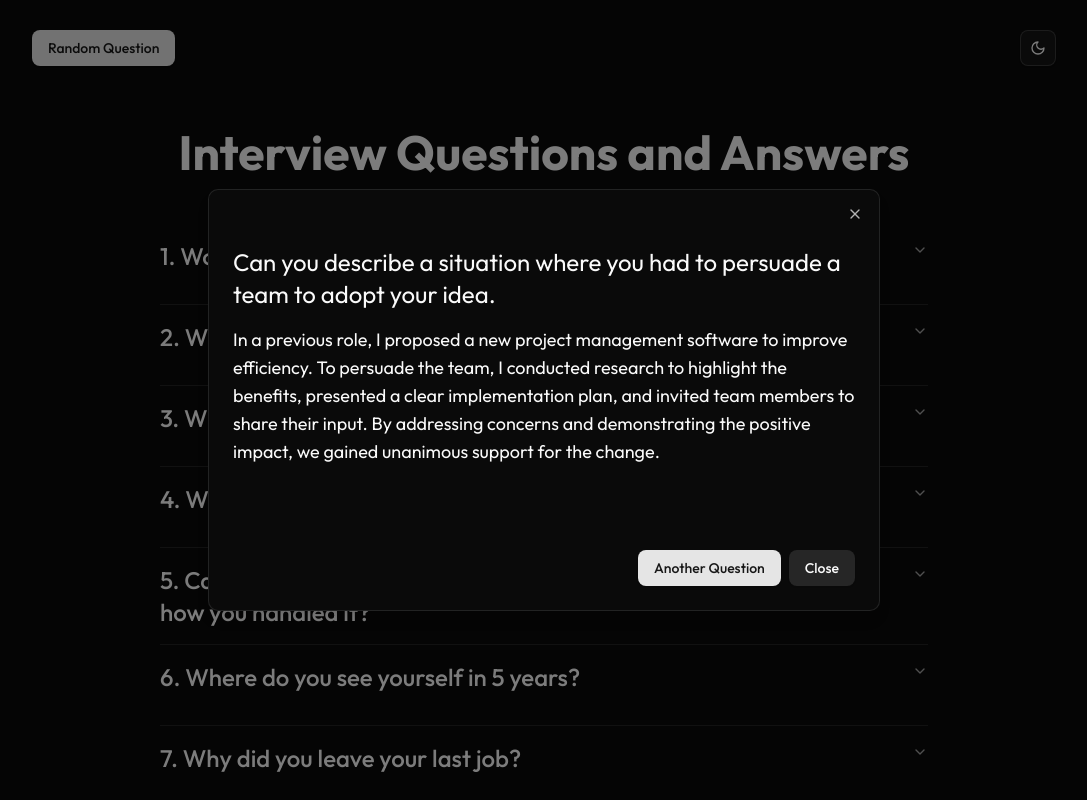
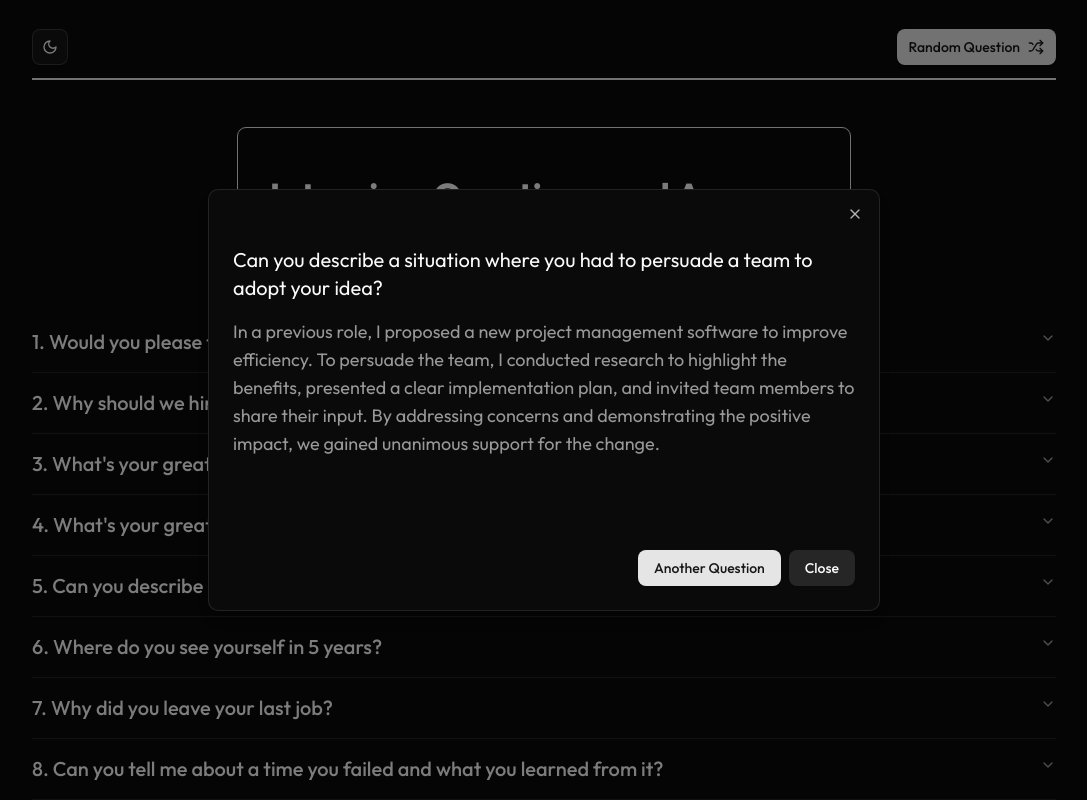
Before and after one commit to tttinh/interview-qa, a React (Vite) app: page / in a window 1280 px wide. Both pictures are taken after a click on the button "Random Question". Shown: the top 800 px of the page, without its empty margins (96-1183 px from the left). Built offline with nearby package versions, Linux system fonts and the light colour scheme.

Commit message:
Refactor.

```diff
--- a/package.json
+++ b/package.json
@@ -14,8 +14,10 @@
   },
   "dependencies": {
     "@radix-ui/react-accordion": "^1.2.10",
+    "@radix-ui/react-avatar": "^1.1.9",
     "@radix-ui/react-dialog": "^1.1.13",
     "@radix-ui/react-dropdown-menu": "^2.1.14",
+    "@radix-ui/react-hover-card": "^1.1.13",
     "@radix-ui/react-slot": "^1.2.2",
     "@tailwindcss/vite": "^4.1.6",
     "class-variance-authority": "^0.7.1",
--- a/src/app.jsx
+++ b/src/app.jsx
@@ -1,40 +1,25 @@
-import {
-  Accordion,
-  AccordionContent,
-  AccordionItem,
-  AccordionTrigger,
-} from '@/components/ui/accordion';
-
 import { questions } from '@/assets/data';
 import { ThemeProvider } from '@/components/theme-provider';
 import { ModeToggle } from '@/components/mode-toggle';
-import { RandomQuestion } from './components/random-question';
+import QuestionButton from '@/components/question-button';
+import QuestionCard from '@/components/question-card';
+import TitleCard from './components/title-card';
 
 const App = () => {
   return (
     <ThemeProvider defaultTheme="dark" storageKey="vite-ui-theme">
       <main className="container-auto">
-        <header className="flex h-16 w-full items-center justify-between gap-4">
-          <RandomQuestion items={questions} />
+        <header className="border-b-primary flex h-16 w-full items-center justify-between gap-4 border-b-2">
           <ModeToggle />
+          <QuestionButton questions={questions} />
         </header>
 
-        <section className="flex-center flex-col">
-          <h1 className="py-12 text-3xl font-bold sm:text-4xl md:text-5xl">
-            Interview Questions and Answers
-          </h1>
-          <Accordion type="single" collapsible className="w-full max-w-3xl">
-            {questions.map((item, index) => (
-              <AccordionItem key={index} value={`item-${index}`}>
-                <AccordionTrigger className="min-h-20 cursor-pointer text-lg sm:text-xl md:text-2xl">
-                  {`${index + 1}. ${item.question}`}
-                </AccordionTrigger>
-                <AccordionContent className="text-sm sm:text-lg">
-                  {item.answer}
-                </AccordionContent>
-              </AccordionItem>
-            ))}
-          </Accordion>
+        <section className="flex-center flex-col gap-12 py-12">
+          <TitleCard
+            title="Interview Questions and Answers"
+            description="That's a really interesting question and I wish I knew the answer. I don't. I can only guess. In my opinion, I think..."
+          />
+          <QuestionCard questions={questions} />
         </section>
       </main>
     </ThemeProvider>
--- a/src/assets/data.js
+++ b/src/assets/data.js
@@ -227,7 +227,7 @@ projects.`,
   },
   {
     question: `Can you describe a situation where you had to persuade a team to
-adopt your idea.`,
+adopt your idea?`,
     answer: `In a previous role, I proposed a new project
 management software to improve efficiency. To persuade
 the team, I conducted research to highlight the benefits,
@@ -310,7 +310,7 @@ positive work environment.`,
   },
   {
     question: `Can you describe a situation where you had to handle confidential
-information.`,
+information?`,
     answer: `In my previous role, I was entrusted with
 confidential client data. I ensured its security by following
 strict protocols, limiting access to authorized personnel,
--- a/src/components/random-question.jsx
+++ b/src/components/question-button.jsx
@@ -6,24 +6,29 @@ import {
   DialogTrigger,
   DialogClose,
 } from '@/components/ui/dialog';
+import { Shuffle } from 'lucide-react';
 import { useState } from 'react';
 
-export function RandomQuestion({ items }) {
+const QuestionButton = ({ questions }) => {
   const [id, setID] = useState(0);
 
   const handleClick = () => {
-    setID(Math.floor(Math.random() * items.length));
+    setID(Math.floor(Math.random() * questions.length));
   };
 
   return (
     <Dialog>
       <DialogTrigger asChild>
-        <Button onClick={handleClick}>Random Question</Button>
+        <Button onClick={handleClick}>
+          Random Question <Shuffle />
+        </Button>
       </DialogTrigger>
       <DialogContent className="sm:max-w-2xl">
         <div className="flex min-h-[320px] flex-col gap-4 py-8">
-          <h1 className="text-2xl">{items[id].question}</h1>
-          <p className="text-lg">{items[id].answer}</p>
+          <h1 className="text-lg sm:text-xl">{questions[id].question}</h1>
+          <p className="text-primary/65 text-sm sm:text-lg">
+            {questions[id].answer}
+          </p>
         </div>
         <DialogFooter>
           <Button onClick={handleClick}>Another Question</Button>
@@ -34,4 +39,6 @@ export function RandomQuestion({ items }) {
       </DialogContent>
     </Dialog>
   );
-}
+};
+
+export default QuestionButton;
--- /dev/null
+++ b/src/components/question-card.jsx
@@ -0,0 +1,27 @@
+import {
+  Accordion,
+  AccordionContent,
+  AccordionItem,
+  AccordionTrigger,
+} from '@/components/ui/accordion';
+
+const QuestionCard = ({ questions }) => {
+  return (
+    <>
+      <Accordion type="single" collapsible className="w-full max-w-5xl">
+        {questions.map((item, index) => (
+          <AccordionItem key={index} value={`item-${index}`}>
+            <AccordionTrigger className="cursor-pointer text-lg sm:text-xl">
+              {`${index + 1}. ${item.question}`}
+            </AccordionTrigger>
+            <AccordionContent className="text-primary/65 text-sm sm:text-lg">
+              {item.answer}
+            </AccordionContent>
+          </AccordionItem>
+        ))}
+      </Accordion>
+    </>
+  );
+};
+
+export default QuestionCard;
--- /dev/null
+++ b/src/components/title-card.jsx
@@ -0,0 +1,30 @@
+import { Avatar, AvatarFallback, AvatarImage } from '@/components/ui/avatar';
+
+import {
+  HoverCard,
+  HoverCardContent,
+  HoverCardTrigger,
+} from '@/components/ui/hover-card';
+
+const TitleCard = ({ title, description }) => {
+  return (
+    <HoverCard>
+      <HoverCardTrigger asChild>
+        <h1 className="outline-primary rounded-md px-8 py-12 text-3xl font-bold outline hover:outline-4 sm:text-4xl">
+          {title}
+        </h1>
+      </HoverCardTrigger>
+      <HoverCardContent className="w-80">
+        <div className="flex justify-between space-x-4">
+          <Avatar>
+            <AvatarImage src="https://github.com/shadcn.png" />
+            <AvatarFallback>ME</AvatarFallback>
+          </Avatar>
+          <p>{description}</p>
+        </div>
+      </HoverCardContent>
+    </HoverCard>
+  );
+};
+
+export default TitleCard;
--- /dev/null
+++ b/src/components/ui/avatar.jsx
@@ -0,0 +1,45 @@
+import * as React from "react"
+import * as AvatarPrimitive from "@radix-ui/react-avatar"
+
+import { cn } from "@/lib/utils"
+
+function Avatar({
+  className,
+  ...props
+}) {
+  return (
+    (<AvatarPrimitive.Root
+      data-slot="avatar"
+      className={cn("relative flex size-8 shrink-0 overflow-hidden rounded-full", className)}
+      {...props} />)
+  );
+}
+
+function AvatarImage({
+  className,
+  ...props
+}) {
+  return (
+    (<AvatarPrimitive.Image
+      data-slot="avatar-image"
+      className={cn("aspect-square size-full", className)}
+      {...props} />)
+  );
+}
+
+function AvatarFallback({
+  className,
+  ...props
+}) {
+  return (
+    (<AvatarPrimitive.Fallback
+      data-slot="avatar-fallback"
+      className={cn(
+        "bg-muted flex size-full items-center justify-center rounded-full",
+        className
+      )}
+      {...props} />)
+  );
+}
+
+export { Avatar, AvatarImage, AvatarFallback }
--- /dev/null
+++ b/src/components/ui/hover-card.jsx
@@ -0,0 +1,39 @@
+import * as React from "react"
+import * as HoverCardPrimitive from "@radix-ui/react-hover-card"
+
+import { cn } from "@/lib/utils"
+
+function HoverCard({
+  ...props
+}) {
+  return <HoverCardPrimitive.Root data-slot="hover-card" {...props} />;
+}
+
+function HoverCardTrigger({
+  ...props
+}) {
+  return (<HoverCardPrimitive.Trigger data-slot="hover-card-trigger" {...props} />);
+}
+
+function HoverCardContent({
+  className,
+  align = "center",
+  sideOffset = 4,
+  ...props
+}) {
+  return (
+    (<HoverCardPrimitive.Portal data-slot="hover-card-portal">
+      <HoverCardPrimitive.Content
+        data-slot="hover-card-content"
+        align={align}
+        sideOffset={sideOffset}
+        className={cn(
+          "bg-popover text-popover-foreground data-[state=open]:animate-in data-[state=closed]:animate-out data-[state=closed]:fade-out-0 data-[state=open]:fade-in-0 data-[state=closed]:zoom-out-95 data-[state=open]:zoom-in-95 data-[side=bottom]:slide-in-from-top-2 data-[side=left]:slide-in-from-right-2 data-[side=right]:slide-in-from-left-2 data-[side=top]:slide-in-from-bottom-2 z-50 w-64 origin-(--radix-hover-card-content-transform-origin) rounded-md border p-4 shadow-md outline-hidden",
+          className
+        )}
+        {...props} />
+    </HoverCardPrimitive.Portal>)
+  );
+}
+
+export { HoverCard, HoverCardTrigger, HoverCardContent }
```
Also changed, not shown: 1 other file (tests, documents, lock files or other folders).
